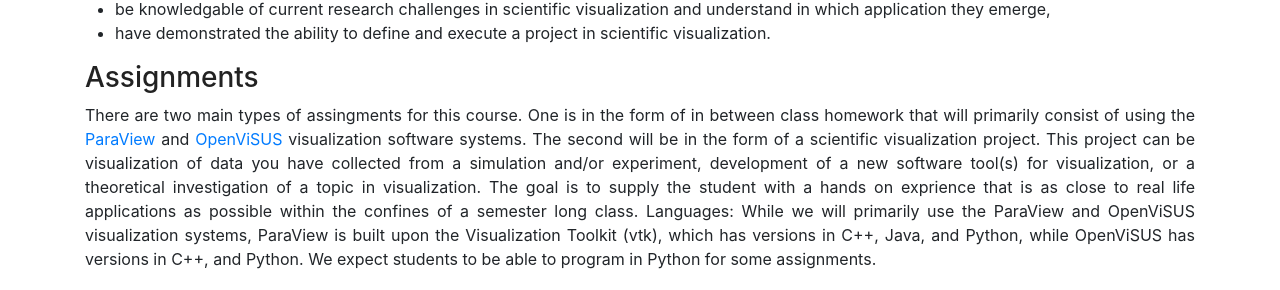
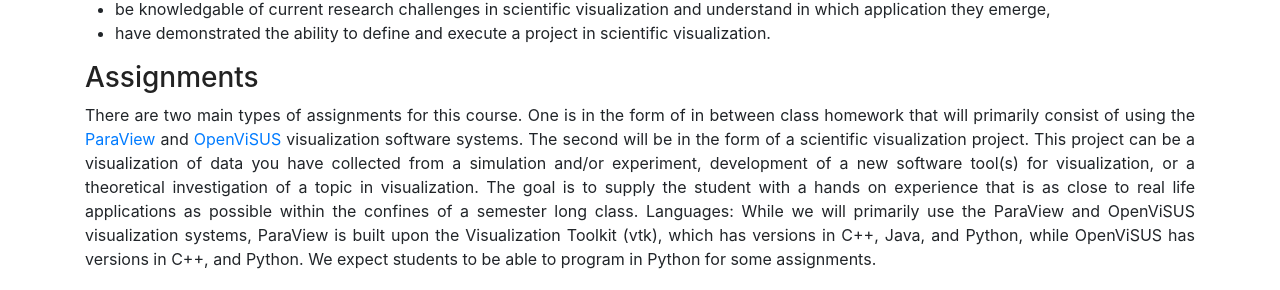
Before and after one commit to ComputingElevatedLab/sciviscourse, a Jekyll site: the page built from index.md, in a window 1280 px wide. Shown: the part 1063-1353 px from the top of the page. Built offline with Jekyll 4.4.1, drawn with Linux system fonts in a browser that asks for light colours.

Commit message:
Update index.md
Other quick typo fixes

```diff
--- a/index.md
+++ b/index.md
@@ -78,11 +78,11 @@
 * have demonstrated the ability to define and execute a project in scientific visualization.
 
 ### Assignments
-There are two main types of assingments for this course. One is in the form of in between class homework that will primarily
+There are two main types of assignments for this course. One is in the form of in between class homework that will primarily
 consist of using the [ParaView](https://www.paraview.org/) and [OpenViSUS](https://visus.org/) visualization software systems.
-The second will be in the form of a scientific visualization project. This project can be visualization of data you have collected
+The second will be in the form of a scientific visualization project. This project can be a visualization of data you have collected
 from a simulation and/or experiment, development of a new software tool(s) for visualization, or a theoretical investigation
-of a topic in visualization. The goal is to supply the student with a hands on exprience that is as close to real life
+of a topic in visualization. The goal is to supply the student with a hands on experience that is as close to real life
 applications as possible within the confines of a semester long class.
 Languages: While we will primarily use the ParaView and OpenViSUS visualization systems, ParaView is built upon the
 Visualization Toolkit (vtk), which has versions in C++, Java, and Python, while OpenViSUS has versions in C++, and Python.
```
